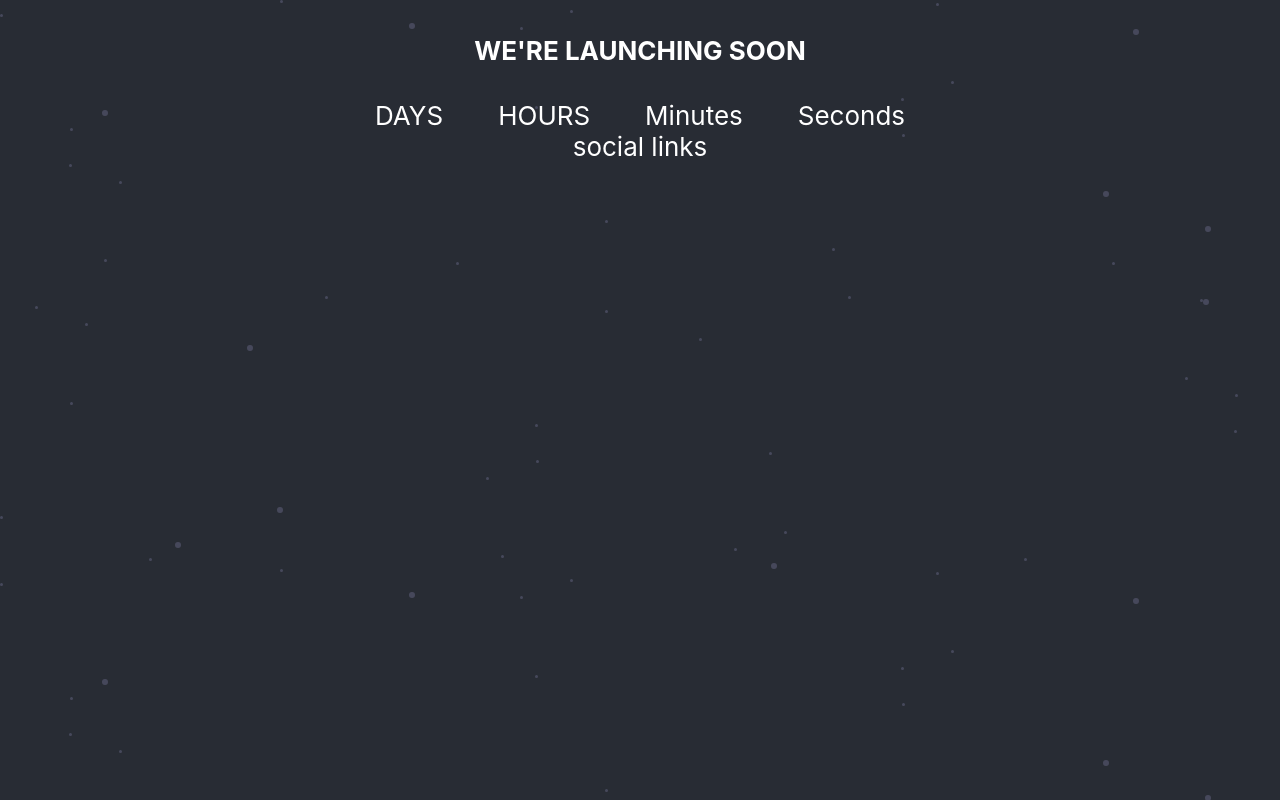
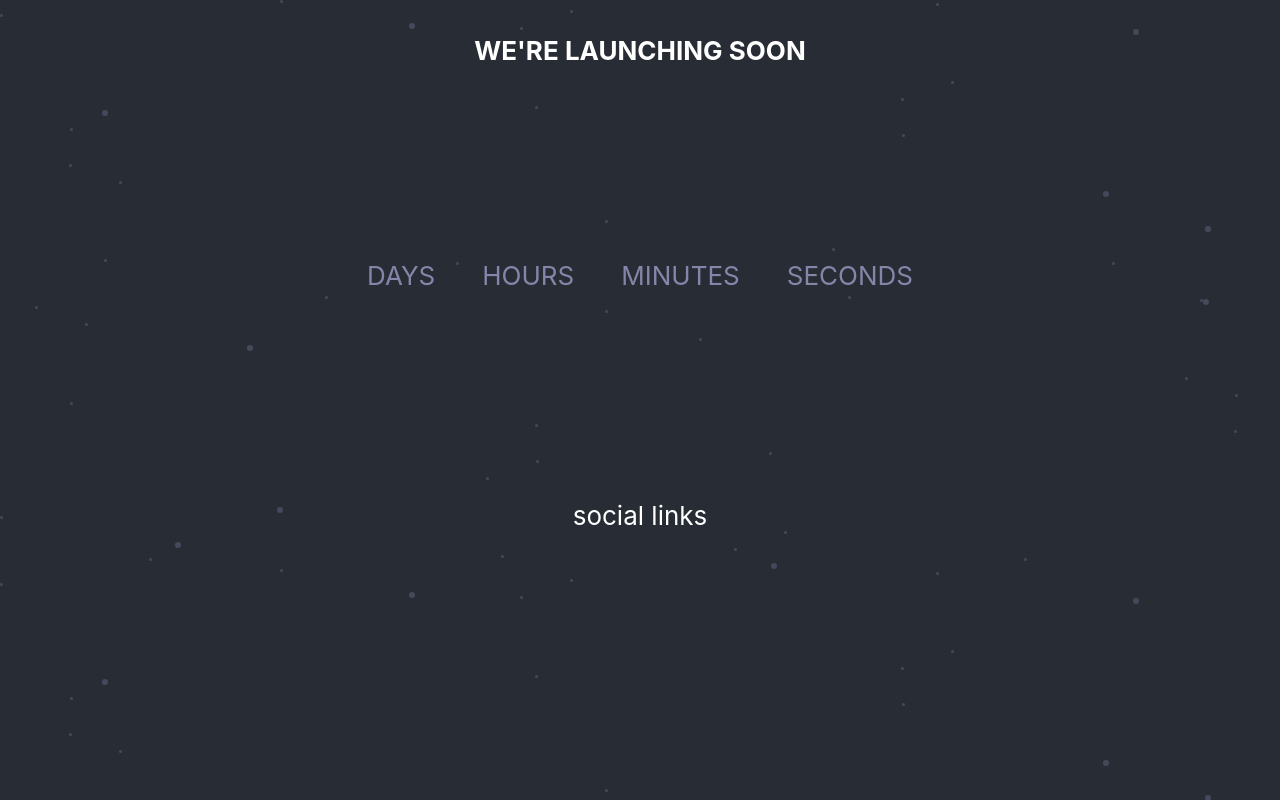
Before and after one commit to phellwege/countdown, a React (Create React App) app: page / in a window 1280 px wide. Built offline with nearby package versions, Linux system fonts and the light colour scheme.

Commit message:
finessed

```diff
--- a/src/views/Home.css
+++ b/src/views/Home.css
@@ -8,4 +8,15 @@
     justify-content: space-evenly;
     width: 50%;
     margin-left: 25%;
+    height: 10%;
 }
+.timerWrap div {
+    margin-top: 25%;
+}
+.timerSubText {
+    color: hsl(237, 18%, 59%);
+}
+.socialSection {
+    width: 50%;
+    margin: 25%;
+}
--- a/src/views/Home.js
+++ b/src/views/Home.js
@@ -9,16 +9,24 @@ export default (props) => {
                 <h4>WE'RE LAUNCHING SOON</h4>
                 <div className="timerWrap">
                     <div>
-                        DAYS
+                        <span className="timerSubText">
+                            DAYS
+                        </span>
                     </div>
                     <div>
-                        HOURS
+                        <span className="timerSubText">
+                            HOURS
+                        </span>
                     </div>
                     <div>
-                        Minutes
+                        <span className="timerSubText">
+                            MINUTES
+                        </span>
                     </div>
                     <div>
-                        Seconds
+                        <span className="timerSubText">
+                            SECONDS
+                        </span>
                     </div>
                 </div>
                 <div className="socialSection">
```
